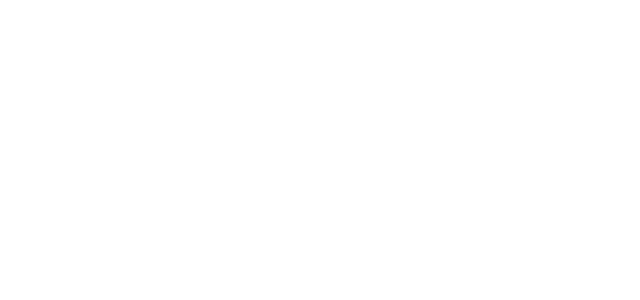
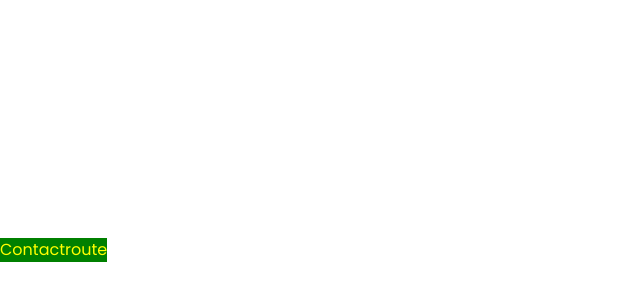
Before and after one commit to dummy-co-der/RateYourSkills_Frontend, a React (Vite) app: page /contactroute in a window 1280 px wide. Before the commit this address had no page. Shown: the part 150-450 px from the top of the page, without its empty margins (0-640 px from the left). Built offline with nearby package versions, Linux system fonts and the light colour scheme.

Commit message:
testing route

```diff
--- a/src/App.jsx
+++ b/src/App.jsx
@@ -3,6 +3,7 @@
 import { BrowserRouter as Router, Routes, Route } from "react-router-dom";
 import Mainpage from "./pages/Mainpage";
 import Login from "./common/login/Login";
+import Contactroute from "./common/contactroute";
 
 function App() {
   return (
@@ -11,6 +12,7 @@
         <Routes>
           <Route path="/" element={<Mainpage />} />
           <Route path="/login" element={<Login />} />
+          <Route path="/contactroute" element={<Contactroute />} />
         </Routes>
       </Router>
     </div>
--- /dev/null
+++ b/src/common/contactroute.jsx
@@ -0,0 +1,9 @@
+import React from "react";
+
+export default function Contactroute() {
+  return (
+    <div style={{ color: "yellow", backgroundColor: "green" }}>
+      Contactroute
+    </div>
+  );
+}
```
